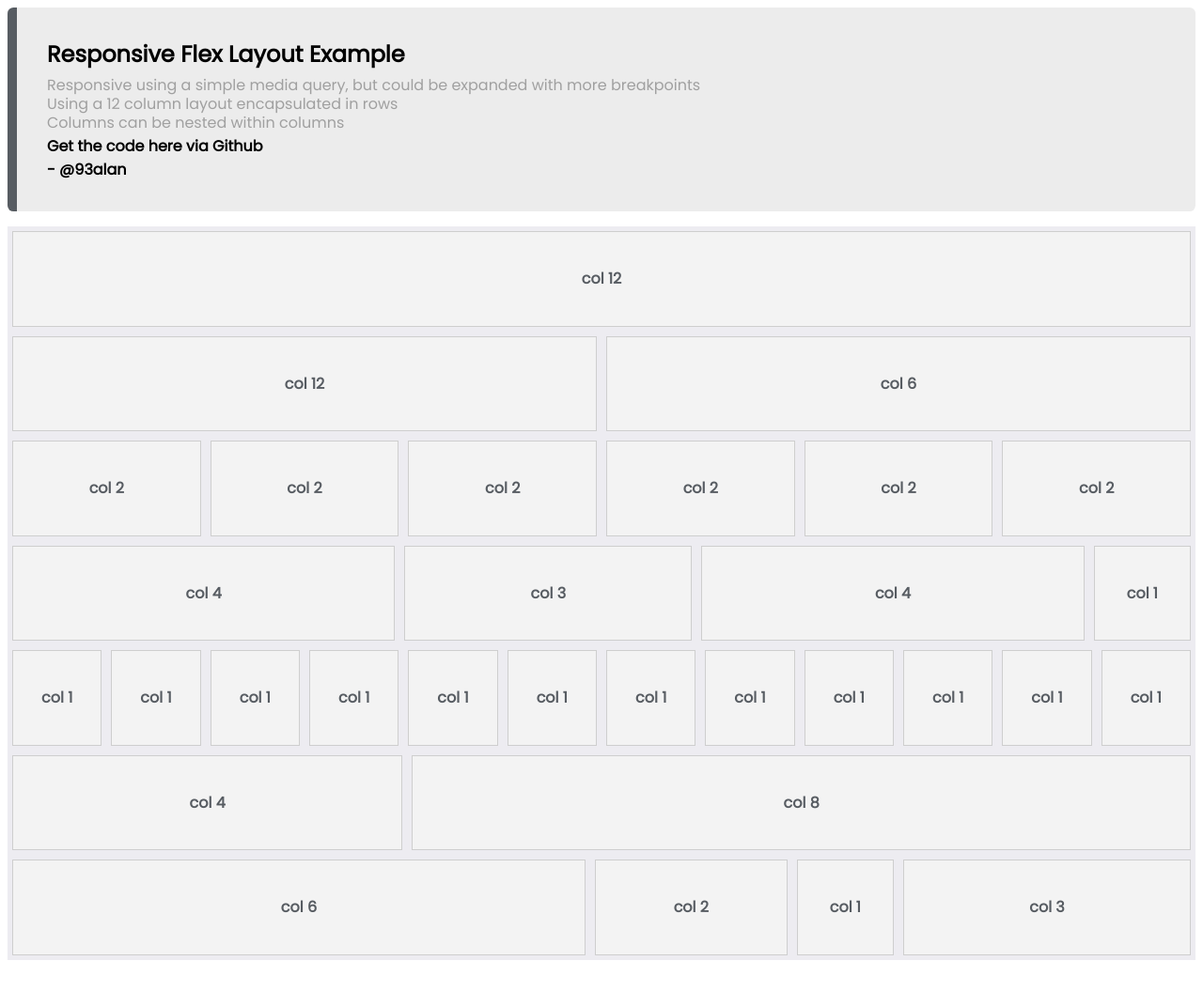
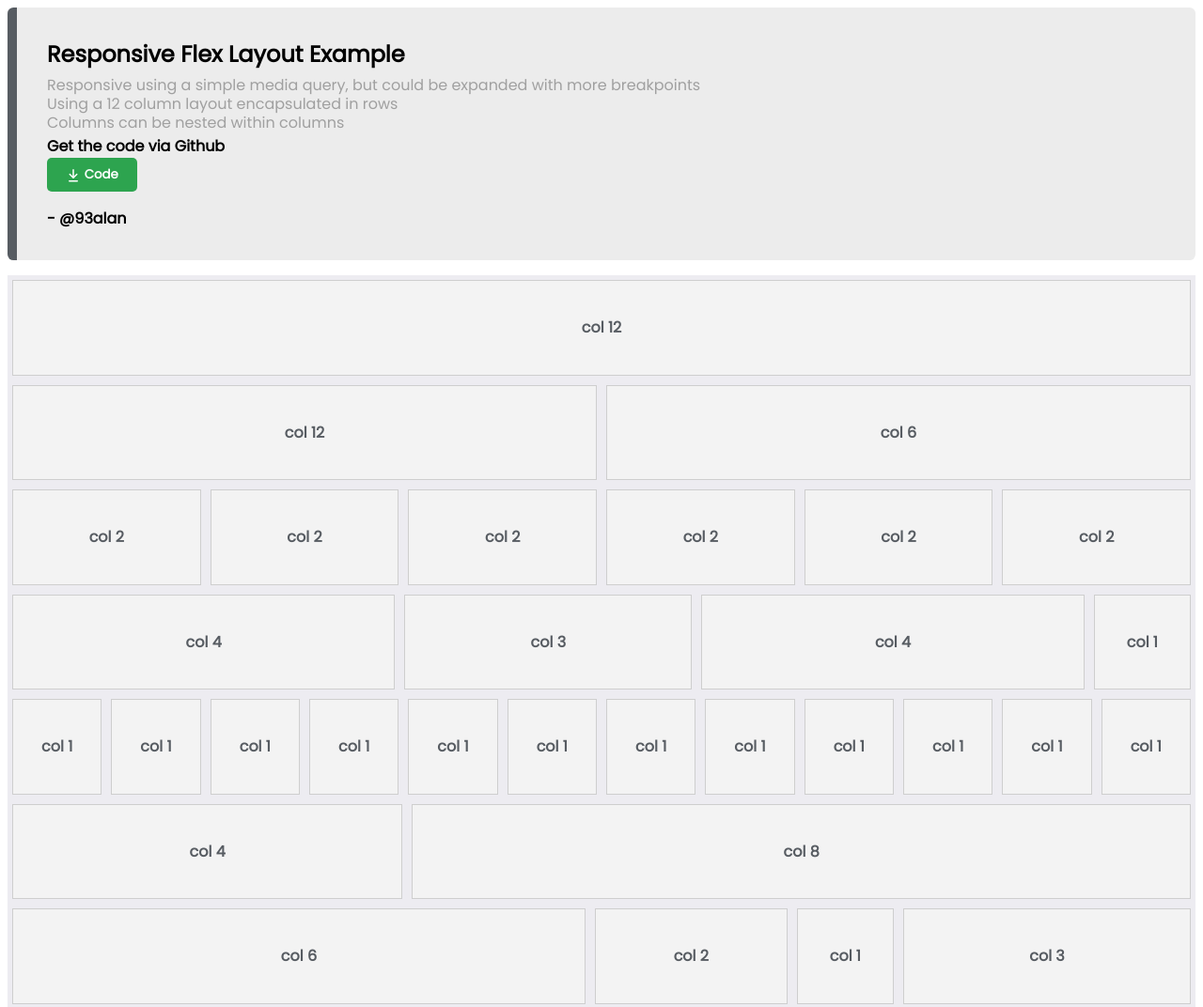
Before and after one commit to alanmontgomery/flex-layout-example, a plain HTML site: page index.html in a window 1280 px wide. Shown: the top 1072 px of the page at 94% size. Before the commit the page ends 1030 px from the top, so only its background shows below. Drawn offline with Linux system fonts and the light colour scheme.

Commit message:
Initial commit

```diff
--- a/index.html
+++ b/index.html
@@ -22,7 +22,13 @@
 						<p>Responsive using a simple media query, but could be expanded with more breakpoints</p>
 						<p>Using a 12 column layout encapsulated in rows</p>
 						<p>Columns can be nested within columns</p>
-						<h4>Get the code <a href="https://github.com/alanmontgomery/flex-layout-example" target="_blank">here via Github</a>
+						<h4>Get the code via Github</h4>
+						<a href="https://github.com/alanmontgomery/flex-layout-example" target="_blank">
+							<button>
+								<svg class="download" viewBox="0 0 16 16" version="1.1" width="16" height="16" aria-hidden="true"><path fill-rule="evenodd" d="M7.47 10.78a.75.75 0 001.06 0l3.75-3.75a.75.75 0 00-1.06-1.06L8.75 8.44V1.75a.75.75 0 00-1.5 0v6.69L4.78 5.97a.75.75 0 00-1.06 1.06l3.75 3.75zM3.75 13a.75.75 0 000 1.5h8.5a.75.75 0 000-1.5h-8.5z"></path></svg>
+								Code
+							</button>
+						</a>
 						<h4>- <a href="https://twitter.com/93alan" target="_blank">@93alan</a></h4>
 					</div>
 
--- a/sass/demo.scss
+++ b/sass/demo.scss
@@ -7,6 +7,39 @@ $lighter: #f3f3f3;
 $light: #ececec;
 $dark: #575c62;
 $muted: #EDECF1;
+$green: #2da44f;
+
+button {
+
+    margin: 0;
+    padding: 0;
+    outline: none;
+    border: none;
+    background-color: $green;
+    color: white;
+    font-weight: 800;
+    padding: 0.5rem;
+    margin-bottom: 1rem;
+    width: 6rem;
+    border-radius: 5px;
+    transition: 0.1s linear;
+}
+
+button:hover {
+
+    opacity: 0.75;
+    transition: 0.1s linear;
+    cursor: pointer;
+}
+
+.download {
+
+    vertical-align: text-bottom;
+    overflow: hidden;
+    display: inline-block;
+    color: white;
+    fill: currentColor;
+}
 
 * {
 
```
Also changed, not shown: css/demo.css, 1 other file.
